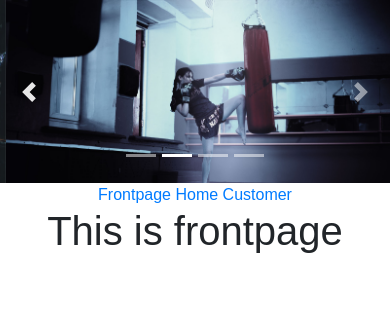
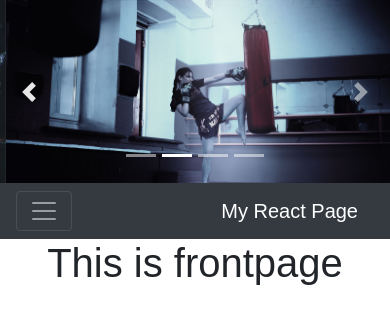
Before and after one commit to duongthienlee/FrontEndProject, a React (Create React App) app in the folder personal_trainer/: page / in a window 390 px wide. Shown: the top 324 px of the page. Built offline with nearby package versions, Linux system fonts and the light colour scheme.

Commit message:
Add new component Header, change Home component to Calendar

```diff
--- a/personal_trainer/package.json
+++ b/personal_trainer/package.json
@@ -9,6 +9,7 @@
     "react-skylight": "^0.5.1",
     "react-table": "^6.8.0",
     "react-toastify": "^4.0.0-rc.5",
+    "react-typing-animation": "^1.3.3",
     "reactstrap": "^5.0.0-beta.3"
   },
   "scripts": {
--- a/personal_trainer/src/App.js
+++ b/personal_trainer/src/App.js
@@ -1,66 +1,30 @@
 import React, {Component} from 'react';
-import background from "./images/background.jpeg"
-import background1 from "./images/background1.jpeg"
-import background2 from "./images/background2.jpg"
-import background3 from "./images/background3.jpeg"
+
 import './App.css';
-import Home from "./components/Home";
+import Calendar from "./components/Calendar";
 import Customer from "./components/Customer"
-import {BrowserRouter, Route, Switch, Link} from 'react-router-dom';
+import {BrowserRouter, Route, Switch} from 'react-router-dom';
+import Header from "./components/Header"
+import Navigator from "./components/Navigator"
 
 class App extends Component {
     render() {
         return (
             <div className="App">
-                <header className="App-header">
-                    <div id="carouselExampleIndicators" className="carousel slide" data-ride="carousel">
-                        <ol className="carousel-indicators">
-                            <li data-target="#carouselExampleIndicators" data-slide-to="0" className="active"></li>
-                            <li data-target="#carouselExampleIndicators" data-slide-to="1"></li>
-                            <li data-target="#carouselExampleIndicators" data-slide-to="2"></li>
-                            <li data-target="#carouselExampleIndicators" data-slide-to="3"></li>
-                        </ol>
-                        <div className="carousel-inner">
-                            <div className="carousel-item active">
-                                <img className="d-block w-100" src={background} alt="First slide"/>
-                            </div>
-                            <div className="carousel-item">
-                                <img className="d-block w-100" src={background1} alt="Second slide"/>
-                            </div>
-                            <div className="carousel-item">
-                                <img className="d-block w-100" src={background2} alt="Third slide"/>
-                            </div>
-                            <div className="carousel-item">
-                                <img className="d-block w-100" src={background3} alt="Fourth slide"/>
-                            </div>
-                        </div>
-                        <a className="carousel-control-prev" href="#carouselExampleIndicators" role="button"
-                           data-slide="prev">
-                            <span className="carousel-control-prev-icon" aria-hidden="true"></span>
-                            <span className="sr-only">Previous</span>
-                        </a>
-                        <a className="carousel-control-next" href="#carouselExampleIndicators" role="button"
-                           data-slide="next">
-                            <span className="carousel-control-next-icon" aria-hidden="true"></span>
-                            <span className="sr-only">Next</span>
-                        </a>
-                    </div>
-                </header>
+                <Header/>
 
                 <BrowserRouter>
                     <div>
-                        <Link to="/">Frontpage</Link> {' '}
-                        <Link to="/home">Home</Link> {' '}
-                        <Link to="/customers">Customer</Link> {' '}
+                        <Navigator/>
 
                         <Switch>
                             <Route exact path="/" render={() => <h1>This is frontpage</h1>}/>
-                            <Route path="/home" component={Home}/>
+                            <Route path="/calendar" component={Calendar}/>
                             <Route path="/customers" component={Customer}/>
-
                         </Switch>
                     </div>
                 </BrowserRouter>
+
             </div>
         );
     }
--- a/personal_trainer/src/components/Home.js
+++ b/personal_trainer/src/components/Calendar.js
@@ -1,15 +1,15 @@
 import React, {Component} from 'react';
 
 
-class Home extends Component {
+class Calendar extends Component {
     render() {
         return (
             <div>
-                <h1>Welcome to Thien Ly Fitness center</h1>
+                <h1>Calendar</h1>
             </div>
         );
     }
 }
 
 
-export default Home;
+export default Calendar;
--- /dev/null
+++ b/personal_trainer/src/components/Header.js
@@ -0,0 +1,73 @@
+import React, {Component} from 'react';
+import background from "../images/background.jpeg"
+import background1 from "../images/background1.jpeg"
+import background2 from "../images/background2.jpg"
+import background3 from "../images/background3.jpeg"
+import Typing from 'react-typing-animation';
+
+class Header extends Component {
+
+    render() {
+        return (
+            <div>
+                <header className="App-header">
+                    <div id="carouselExampleIndicators" className="carousel slide" data-ride="carousel">
+                        <ol className="carousel-indicators">
+                            <li data-target="#carouselExampleIndicators" data-slide-to="0" className="active"></li>
+                            <li data-target="#carouselExampleIndicators" data-slide-to="1"></li>
+                            <li data-target="#carouselExampleIndicators" data-slide-to="2"></li>
+                            <li data-target="#carouselExampleIndicators" data-slide-to="3"></li>
+                        </ol>
+                        <div className="carousel-inner">
+                            <div className="carousel-item active">
+                                <img className="d-block w-100" src={background} alt="First slide"/>
+                                <div className="carousel-caption d-none d-md-block">
+                                    <Typing>
+                                        <span>Welcome to customer database!</span>
+                                    </Typing>
+                                </div>
+                            </div>
+                            <div className="carousel-item">
+                                <img className="d-block w-100" src={background1} alt="Second slide"/>
+                                <div className="carousel-caption d-none d-md-block">
+                                    <Typing>
+                                        <span>Welcome to customer database!</span>
+                                    </Typing>
+                                </div>
+                            </div>
+                            <div className="carousel-item">
+                                <img className="d-block w-100" src={background2} alt="Third slide"/>
+                                <div className="carousel-caption d-none d-md-block">
+                                    <Typing>
+                                        <span>Welcome to customer database!</span>
+                                    </Typing>
+                                </div>
+                            </div>
+                            <div className="carousel-item">
+                                <img className="d-block w-100" src={background3} alt="Fourth slide"/>
+                                <div className="carousel-caption d-none d-md-block">
+                                    <Typing>
+                                        <span>Welcome to customer database!</span>
+                                    </Typing>
+                                </div>
+                            </div>
+                        </div>
+                        <a className="carousel-control-prev" href="#carouselExampleIndicators" role="button"
+                           data-slide="prev">
+                            <span className="carousel-control-prev-icon" aria-hidden="true"></span>
+                            <span className="sr-only">Previous</span>
+                        </a>
+                        <a className="carousel-control-next" href="#carouselExampleIndicators" role="button"
+                           data-slide="next">
+                            <span className="carousel-control-next-icon" aria-hidden="true"></span>
+                            <span className="sr-only">Next</span>
+                        </a>
+                    </div>
+                </header>
+            </div>
+        );
+    }
+}
+
+
+export default Header;
--- /dev/null
+++ b/personal_trainer/src/components/Navigator.js
@@ -0,0 +1,38 @@
+import React, {Component} from 'react';
+import {Link} from 'react-router-dom';
+
+class Navigator extends Component {
+
+
+    render() {
+        return (
+            <div>
+                <nav className="navbar navbar-expand-lg navbar-dark bg-dark">
+                    <button className="navbar-toggler navbar-toggler-right" type="button"
+                            data-toggle="collapse" data-target="#navbarSupportedContent"
+                            ariacontrols="navbarSupportedContent"
+                            aria-expanded="false" aria-label="Toggle navigation">
+                        <span className="navbar-toggler-icon"></span>
+                    </button>
+                    <Link className="navbar-brand" to="/">My React Page</Link>
+                    <div className="collapse navbar-collapse" id="navbarSupportedContent">
+                        <ul className="navbar-nav mr-auto">
+                            <li className="nav-item active">
+                                <Link className="nav-link" to="/">Frontpage</Link>
+                            </li>
+                            <li className="nav-item">
+                                <Link className="nav-link" to="/calendar">Calendar</Link>
+                            </li>
+                            <li className="nav-item">
+                                <Link className="nav-link" to="/customers">Customer</Link>
+                            </li>
+                        </ul>
+                    </div>
+                </nav>
+            </div>
+        );
+    }
+}
+
+
+export default Navigator;
```
Also changed, not shown: 1 other file (tests, documents, lock files or other folders).
